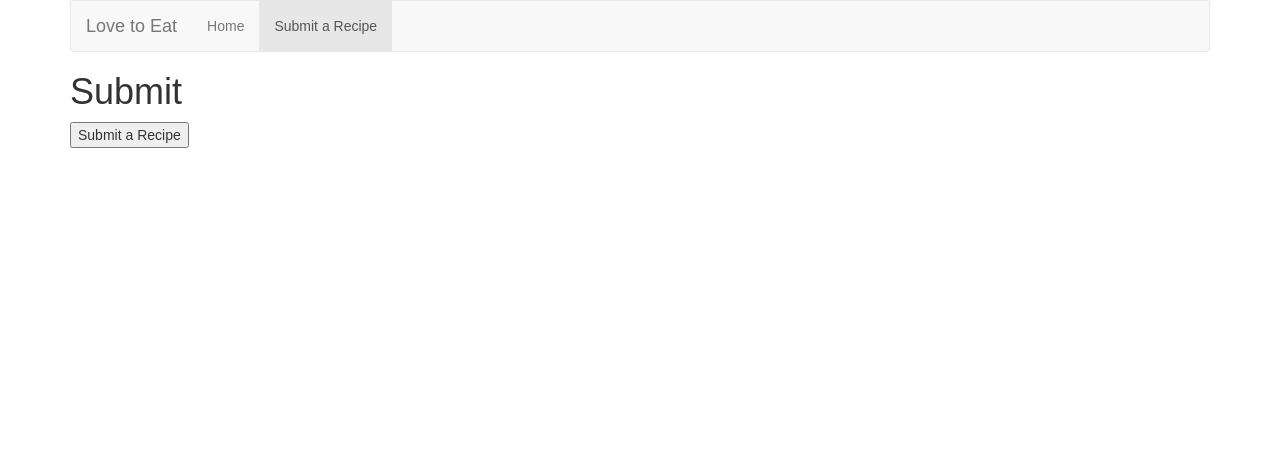
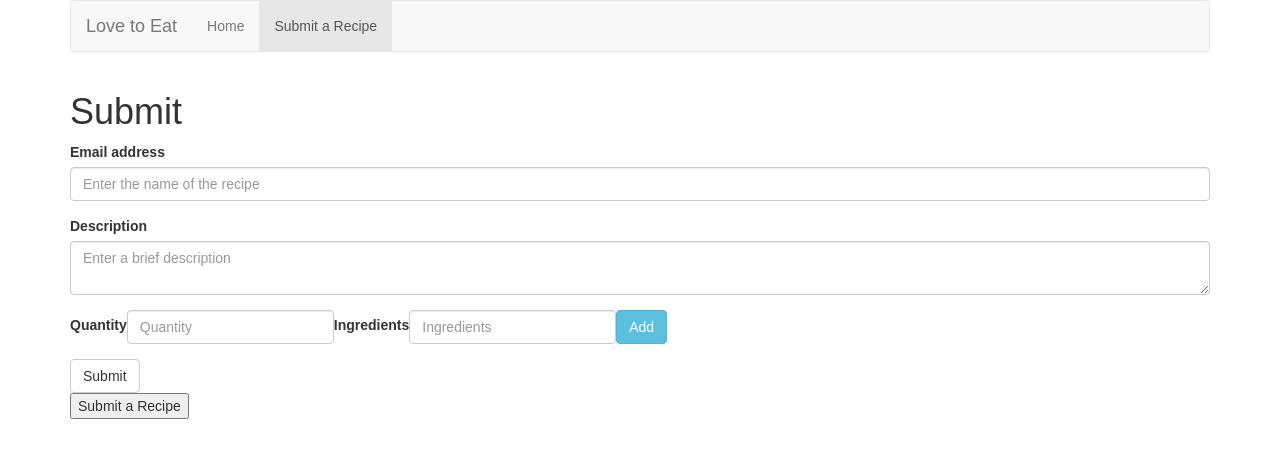
Before and after one commit to Srivatsa2393/Love-to-Eat-Real-World-Application-using-React-and-Bootstrap, a React (Create React App) app: page /submit in a window 1280 px wide. Shown: the top 458 px of the page. Built offline with nearby package versions, Linux system fonts and the light colour scheme.

Commit message:
Added input forms

```diff
--- a/src/Submit.js
+++ b/src/Submit.js
@@ -18,7 +18,30 @@ class Submit extends React.Component{
   render(){
     return(
       <div>
-        <h1>Submit</h1>
+        <div className="row">
+          <div className="col-xs-12 col-sm-12">
+            <h1>Submit</h1>
+              <form>
+                <div class="form-group">
+                  <label for="name">Email address</label>
+                  <input type="text" className="form-control" id="name" placeholder="Enter the name of the recipe" />
+                </div>
+                <div className="form-group">
+                  <label for="description">Description</label>
+                  <textarea className="form-control" id="description" placeholder="Enter a brief description" />
+                </div>
+                <div className="form-inline form-group">
+                  <label for="quantity">Quantity</label>
+                  <input type="text" className="form-control" id="quantity" placeholder="Quantity" />
+
+                  <label for="ingredient">Ingredients</label>
+                  <input type="text" className="form-control" id="ingredient" placeholder="Ingredients" />
+                  <button type="submit" className="btn btn-info">Add</button>
+                </div>
+                <button type="submit" className="btn btn-default">Submit</button>
+              </form>
+          </div>
+        </div>
         <button onClick={this.submitRecipe}>Submit a Recipe</button>
       </div>
     );
```
